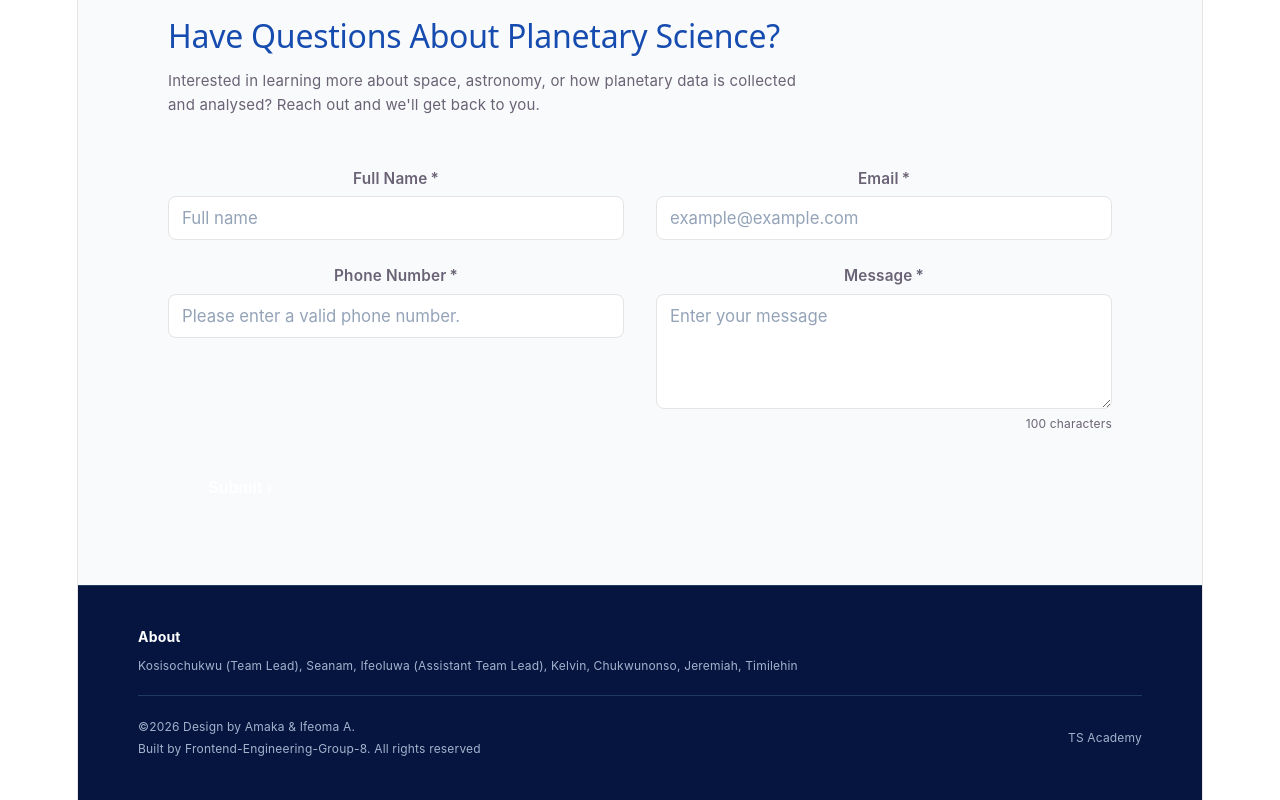
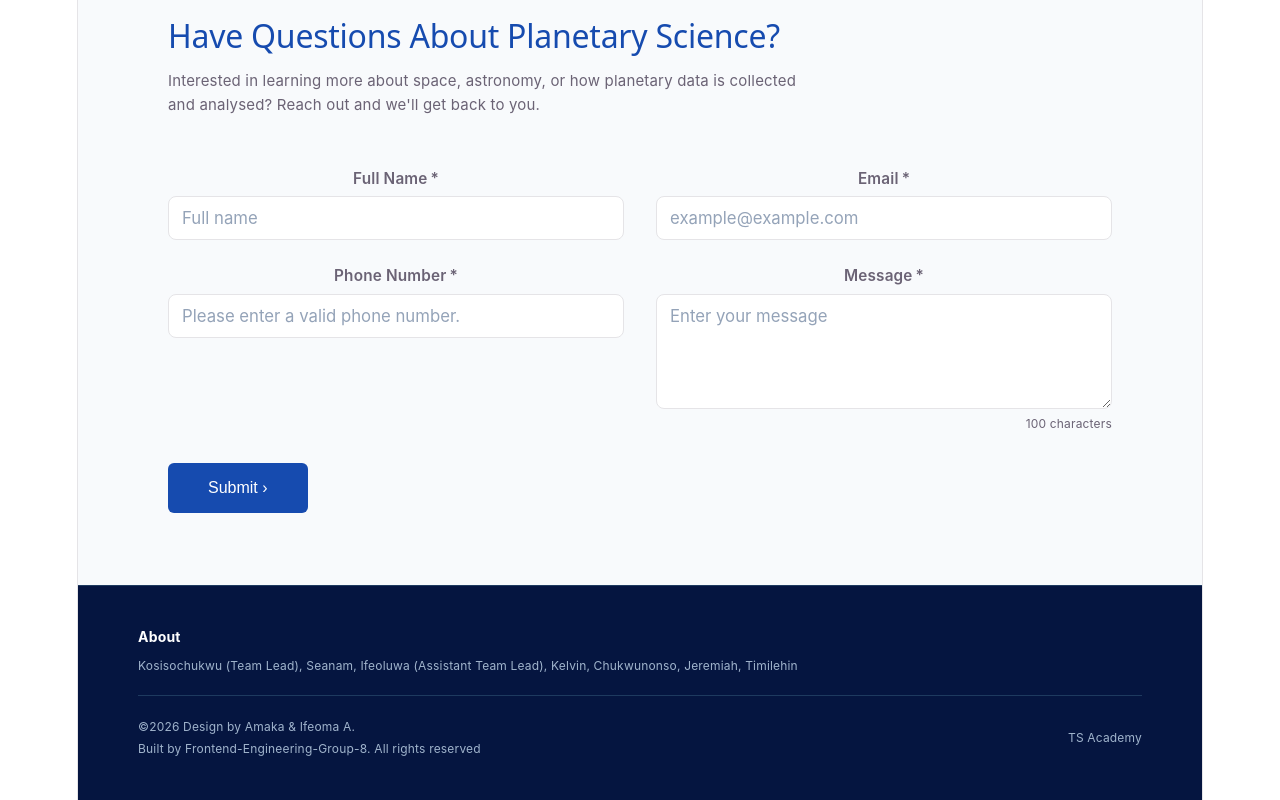
Before and after one commit to Okk-Bryte/frontend-engineering-group-8, a React (Vite) app: page / in a window 1280 px wide. Shown: the part 2336-3136 px from the top of the page. Built offline with nearby package versions, Linux system fonts and the light colour scheme; no server answers.

Commit message:
Update ContactForm.css

```diff
--- a/src/components/ContactForm/ContactForm.css
+++ b/src/components/ContactForm/ContactForm.css
@@ -13,11 +13,6 @@
   color: #164baf;
   margin-bottom: 14px;
   text-align: left;
-}
-
-.submit-btn {
-  background: #164baf;
-  align-self: flex-start;
 }
 
 /* Description */
@@ -127,19 +122,19 @@
 
 /* Button */
 .submit-btn {
-  background: var(--blue-btn);
   color: var(--white);
   border: none;
   padding: 16px 40px;
-  border-radius: 8px;
+  border-radius: 6px;
   font-size: 16px;
-  font-weight: 700;
+  font-weight: 450;
   cursor: pointer;
   display: inline-flex;
-  align-items: center;
+  align-items: left;
   gap: 8px;
   margin-top: 10px;
   transition: background 0.2s, transform 0.15s;
+  background: #164baf;
   align-self: flex-start;
 }
 
```
